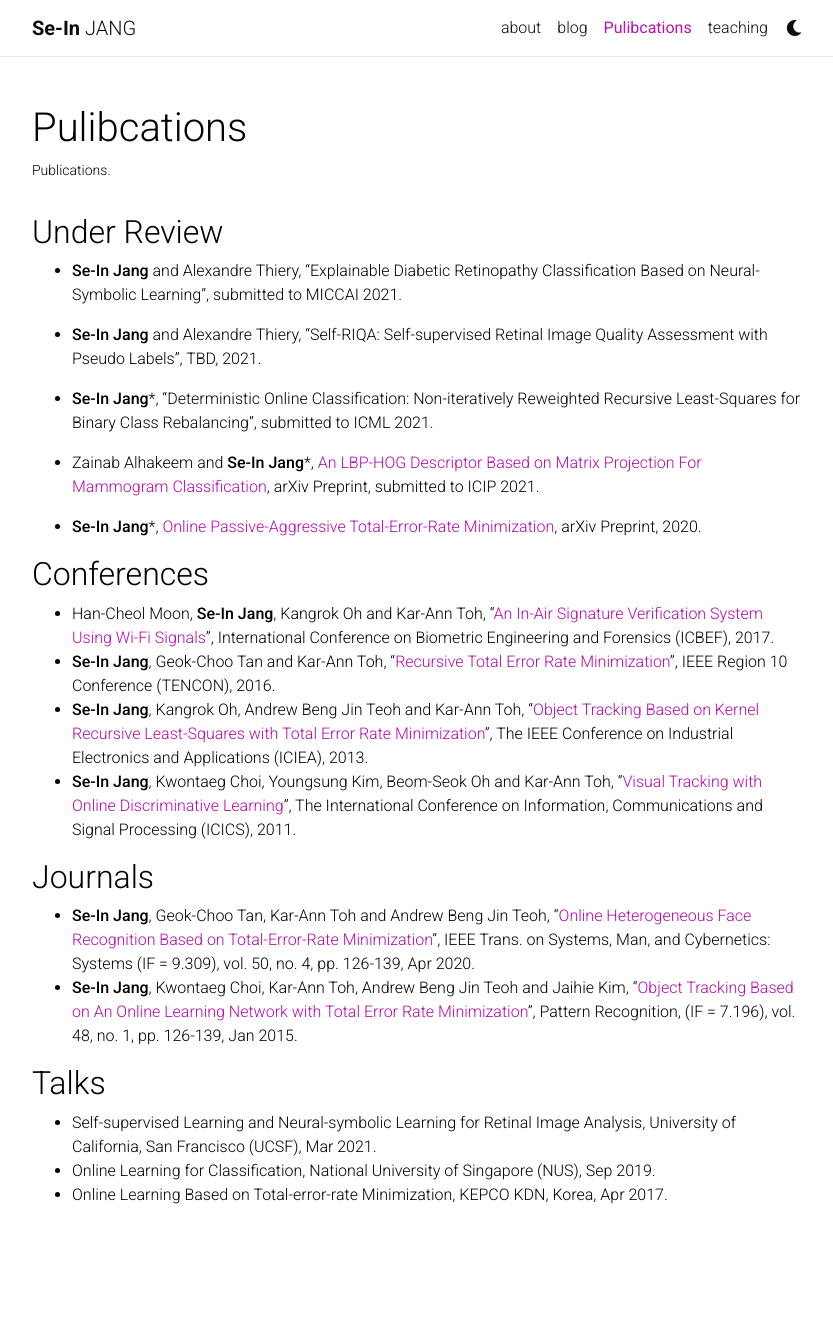
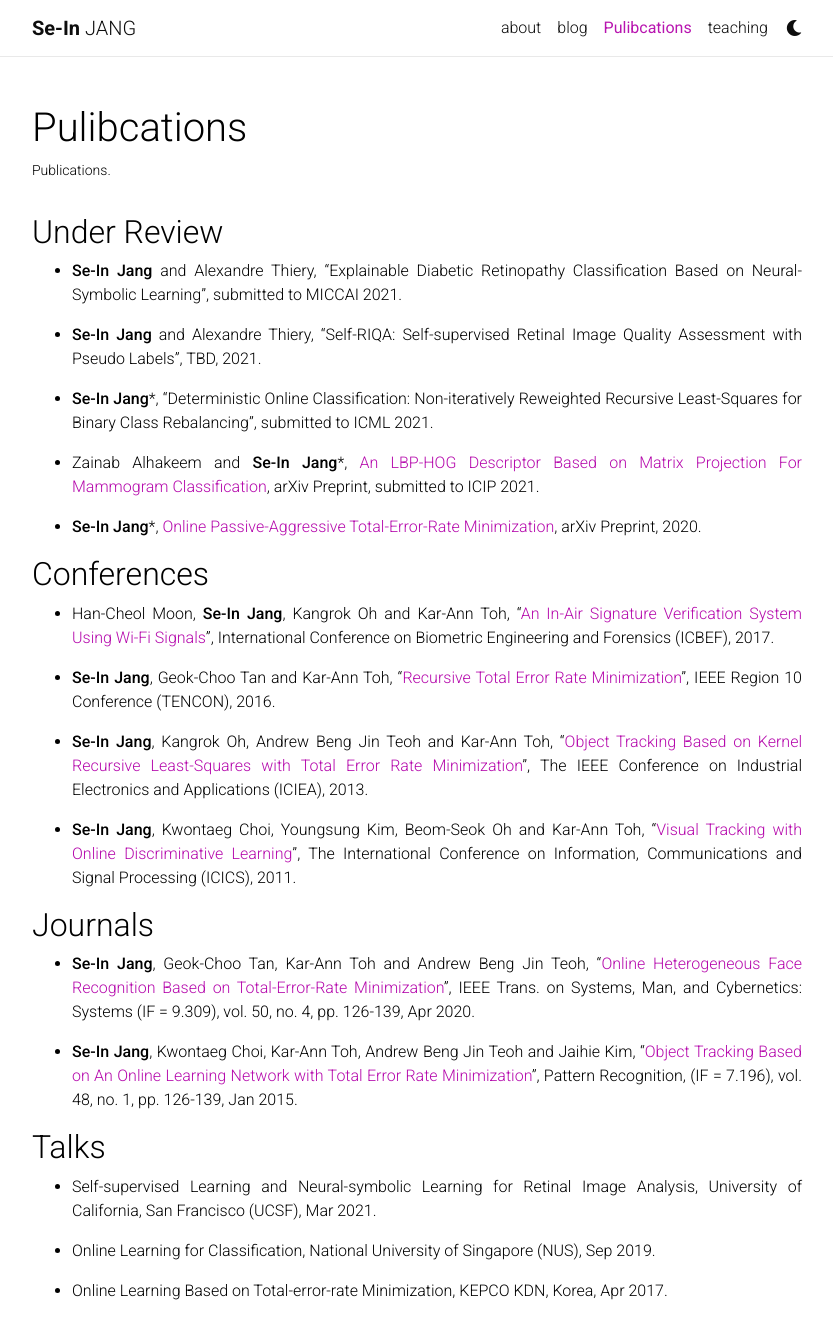
Before and after one commit to sijang/sijang.github.io, a Jekyll site: the page built from _pages/publications.md, in a window 1280 px wide and 1389 px high. Shown: the top 1339 px of the window, without its empty margins (223-1056 px from the left). Built offline with Jekyll 4.4.1, drawn with Linux system fonts in a browser that asks for light colours; nearby versions of some CDN libraries; a style sheet for code colours, icons or effects is not loaded.

Commit message:
Update publications.md

```diff
--- a/_pages/publications.md
+++ b/_pages/publications.md
@@ -9,29 +9,50 @@ nav: true
 ## Under Review
 
 - **Se-In Jang** and Alexandre Thiery, "Explainable Diabetic Retinopathy Classification Based on Neural-Symbolic Learning", submitted to MICCAI 2021.
+{: style="text-align: justify"}
 
 - **Se-In Jang** and Alexandre Thiery, "Self-RIQA: Self-supervised Retinal Image Quality Assessment with Pseudo Labels", TBD, 2021.
+{: style="text-align: justify"}
 
 - **Se-In Jang***, "Deterministic Online Classification: Non-iteratively Reweighted Recursive Least-Squares for Binary Class Rebalancing", submitted to ICML 2021.
+{: style="text-align: justify"}
 
 - Zainab Alhakeem and **Se-In Jang***, [An LBP-HOG Descriptor Based on Matrix Projection For Mammogram Classification](https://arxiv.org/abs/1904.00187){:target="_blank"}, arXiv Preprint, submitted to ICIP 2021.
+{: style="text-align: justify"}
 
 - **Se-In Jang***, [Online Passive-Aggressive Total-Error-Rate Minimization](https://arxiv.org/abs/2002.01771){:target="_blank"}, arXiv Preprint, 2020.
+{: style="text-align: justify"}
 
 
 
 ## Conferences
 - Han-Cheol Moon, **Se-In Jang**, Kangrok Oh and Kar-Ann Toh, "[An In-Air Signature Verification System Using Wi-Fi Signals](https://doi.org/10.1145/3168776.3168799){:target="_blank"}", International Conference on Biometric Engineering and Forensics (ICBEF), 2017.
+{: style="text-align: justify"}
+
 - **Se-In Jang**, Geok-Choo Tan and Kar-Ann Toh, "[Recursive Total Error Rate Minimization](https://doi.org/10.1109/TENCON.2016.7847954){:target="_blank"}", IEEE Region 10 Conference (TENCON), 2016.
+{: style="text-align: justify"}
+
 - **Se-In Jang**, Kangrok Oh, Andrew Beng Jin Teoh and Kar-Ann Toh, "[Object Tracking Based on Kernel Recursive Least-Squares with Total Error Rate Minimization](https://doi.org/10.1109/ICIEA.2013.6566588){:target="_blank"}", The IEEE Conference on Industrial Electronics and Applications (ICIEA), 2013.
+{: style="text-align: justify"}
+
 - **Se-In Jang**, Kwontaeg Choi, Youngsung Kim, Beom-Seok Oh and Kar-Ann Toh, "[Visual Tracking with Online Discriminative Learning](https://doi.org/10.1109/ICICS.2011.6173536){:target="_blank"}", The International Conference on Information, Communications and Signal Processing (ICICS), 2011.
+{: style="text-align: justify"}
+
 
 ## Journals
 - **Se-In Jang**, Geok-Choo Tan, Kar-Ann Toh and Andrew Beng Jin Teoh, "[Online Heterogeneous Face Recognition Based on Total-Error-Rate Minimization](https://doi.org/10.1109/TSMC.2017.2724761){:target="_blank"}", IEEE Trans. on Systems, Man, and Cybernetics: Systems (IF = 9.309), vol. 50, no. 4, pp. 126-139, Apr 2020.
+{: style="text-align: justify"}
+
 - **Se-In Jang**, Kwontaeg Choi, Kar-Ann Toh, Andrew Beng Jin Teoh and Jaihie Kim, "[Object Tracking Based on An Online Learning Network with Total Error Rate Minimization](https://doi.org/10.1016/j.patcog.2014.07.020){:target="_blank"}", Pattern Recognition, (IF = 7.196), vol. 48, no. 1, pp. 126-139, Jan 2015.
+{: style="text-align: justify"}
 
 
 ## Talks
 - Self-supervised Learning and Neural-symbolic Learning for Retinal Image Analysis, University of California, San Francisco (UCSF), Mar 2021.
+{: style="text-align: justify"}
+
 - Online Learning for Classification, National University of Singapore (NUS), Sep 2019.
+{: style="text-align: justify"}
+
 - Online Learning Based on Total-error-rate Minimization, KEPCO KDN, Korea, Apr 2017.
+{: style="text-align: justify"}
```
